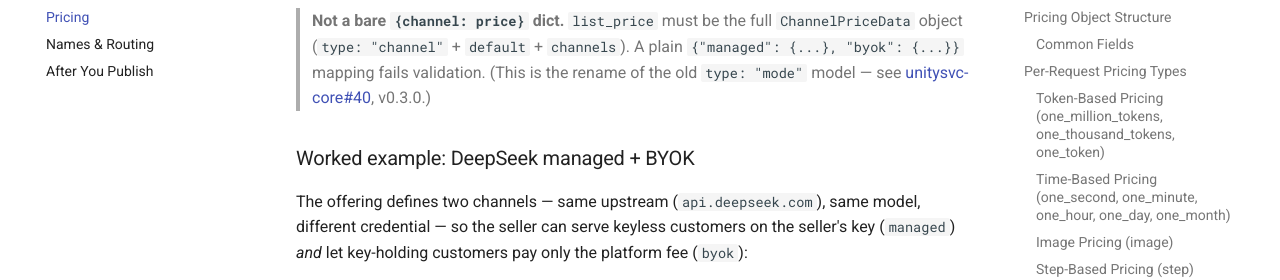
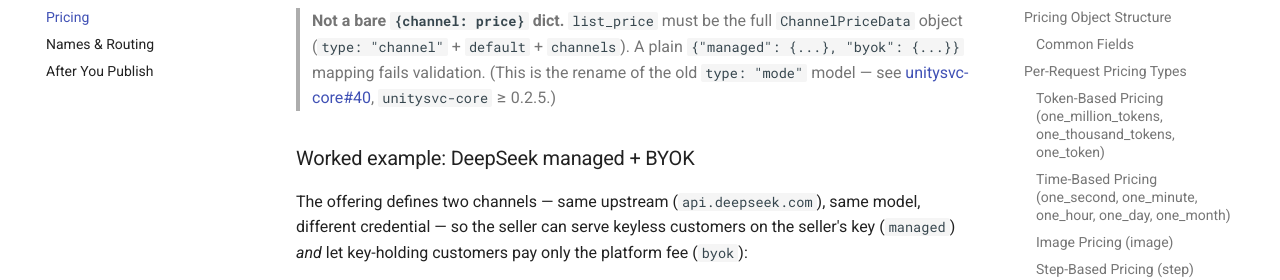
Before and after one commit to unitysvc/unitysvc-sellers, an MkDocs documentation site: the page built from docs/pricing.md, in a window 1280 px wide and 900 px high, scrolled down 9406 px. Shown: the part 172-452 px from the top of the window. Built offline with MkDocs 1.6.1 and Material for MkDocs 9.7.7, drawn with Linux system fonts in a browser that asks for light colours; comment, search, counter and statistics services are not loaded.

Commit message:
docs: reference unitysvc-core >= 0.2.5 (channel pricing released)
Co-Authored-By: Claude Opus 4.8 (1M context) <noreply@anthropic.com>

```diff
--- a/docs/pricing.md
+++ b/docs/pricing.md
@@ -357,7 +357,7 @@ How it resolves at request time:
 
 Each value under `channels` is itself **any** pricing object (token-based, per-image, constant, composite, …) — `channel` only chooses *which* sub-price to bill, it does not constrain their types.
 
-> **Not a bare `{channel: price}` dict.** `list_price` must be the full `ChannelPriceData` object (`type: "channel"` + `default` + `channels`). A plain `{"managed": {...}, "byok": {...}}` mapping fails validation. (This is the rename of the old `type: "mode"` model — see [unitysvc-core#40](https://github.com/unitysvc/unitysvc-core/pull/40), v0.3.0.)
+> **Not a bare `{channel: price}` dict.** `list_price` must be the full `ChannelPriceData` object (`type: "channel"` + `default` + `channels`). A plain `{"managed": {...}, "byok": {...}}` mapping fails validation. (This is the rename of the old `type: "mode"` model — see [unitysvc-core#40](https://github.com/unitysvc/unitysvc-core/pull/40), `unitysvc-core` ≥ 0.2.5.)
 
 ### Worked example: DeepSeek managed + BYOK
 
```
